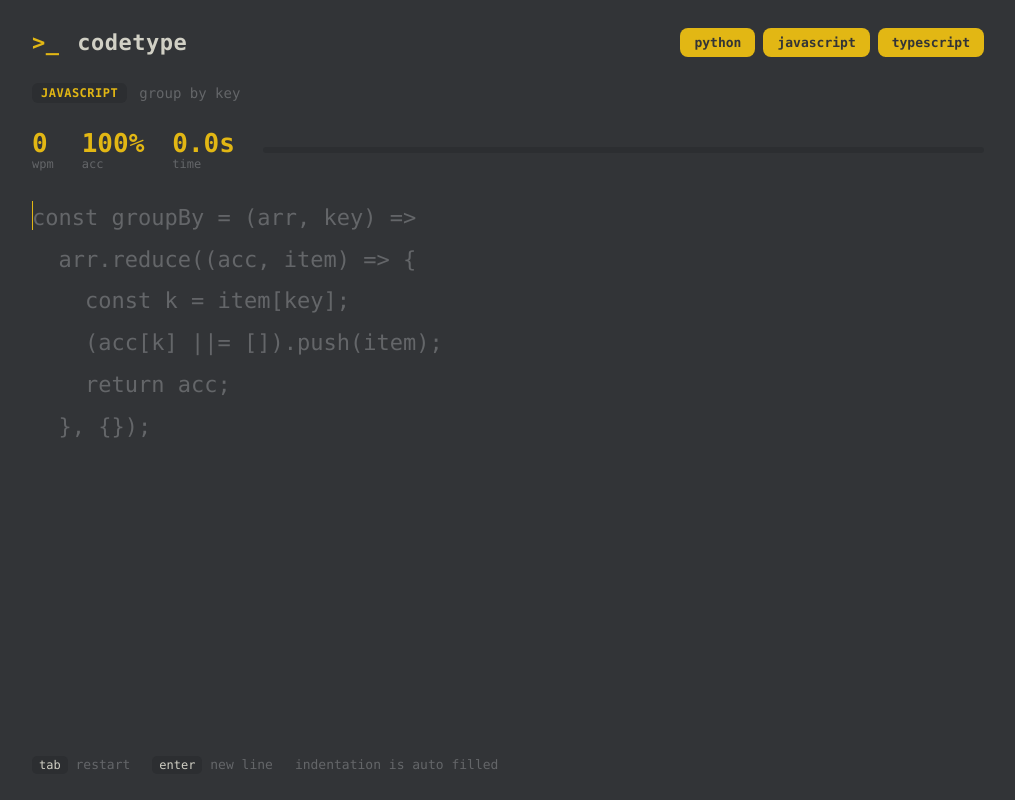
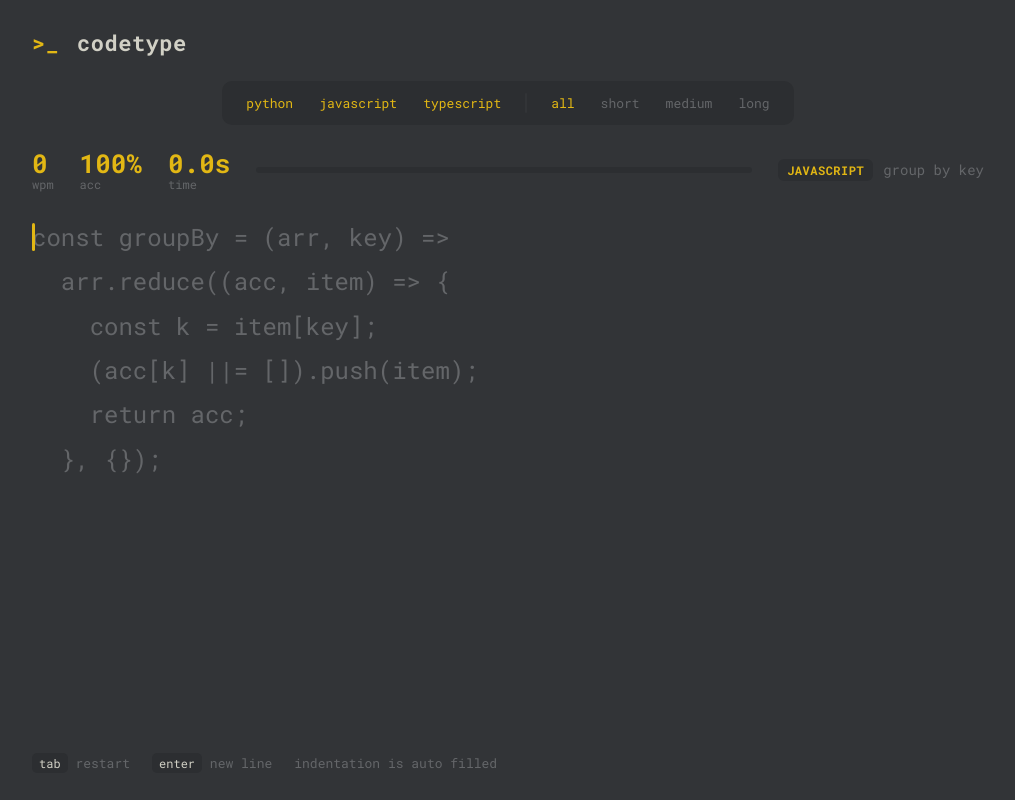
Before and after one commit to shplok/caret, a React (Vite) app: page / in a window 1280 px wide. Shown: the whole page, without its empty margins (132-1147 px from the left). Built offline with nearby package versions, Linux system fonts and the light colour scheme.

Commit message:
add gliding caret, monkeytype style config bar, length filter and focus blur

```diff
--- a/index.html
+++ b/index.html
@@ -4,6 +4,12 @@
     <meta charset="UTF-8" />
     <meta name="viewport" content="width=device-width, initial-scale=1.0" />
     <title>codetype</title>
+    <link rel="preconnect" href="https://fonts.googleapis.com" />
+    <link rel="preconnect" href="https://fonts.gstatic.com" crossorigin />
+    <link
+      href="https://fonts.googleapis.com/css2?family=Roboto+Mono:wght@400;500;700&display=swap"
+      rel="stylesheet"
+    />
   </head>
   <body>
     <div id="root"></div>
--- a/src/App.jsx
+++ b/src/App.jsx
@@ -1,4 +1,4 @@
-import { useEffect, useMemo, useReducer, useRef } from 'react'
+import { useEffect, useLayoutEffect, useMemo, useReducer, useRef } from 'react'
 import { LANGUAGES, snippets } from './snippets.js'
 import {
   buildSteps,
@@ -8,6 +8,15 @@ import {
   computeWpm,
   computeAccuracy,
 } from './typing.js'
+
+const LENGTHS = ['all', 'short', 'medium', 'long']
+
+function lengthOf(code) {
+  const n = code.split('\n').length
+  if (n <= 3) return 'short'
+  if (n <= 6) return 'medium'
+  return 'long'
+}
 
 // build a fresh engine state for a snippet.
 function makeEngine(snippet) {
@@ -43,12 +52,24 @@ function classFor(step, status) {
 export default function App() {
   const [, force] = useReducer((c) => c + 1, 0)
 
-  const [langs, setLangs] = useReducerLike(new Set(LANGUAGES))
+  // filter state kept in refs so the single key handler always reads fresh values.
+  const langsRef = useRef(new Set(LANGUAGES))
+  const lengthRef = useRef('all')
+  const focusedRef = useRef(true)
 
-  const pool = useMemo(
-    () => snippets.filter((s) => langs.has(s.language)),
-    [langs],
-  )
+  const langs = langsRef.current
+  const length = lengthRef.current
+  const focused = focusedRef.current
+
+  const pool = useMemo(() => {
+    let p = snippets.filter((s) => langs.has(s.language))
+    if (length !== 'all') {
+      const f = p.filter((s) => lengthOf(s.code) === length)
+      if (f.length) p = f // fall back to the wider set rather than showing nothing
+    }
+    return p
+    // eslint-disable-next-line react-hooks/exhaustive-deps
+  }, [langs, length])
 
   const snippetRef = useRef(pick(pool))
   const engineRef = useRef(makeEngine(snippetRef.current))
@@ -68,13 +89,37 @@ export default function App() {
     loadSnippet(pick(pool, snippetRef.current.id))
   }
 
-  // if the language filter no longer includes the current snippet, swap it out.
-  useEffect(() => {
-    if (!langs.has(snippetRef.current.language)) {
-      loadSnippet(pick(pool))
+  function setLangs(updater) {
+    langsRef.current = updater(langsRef.current)
+    ensureInPool()
+    force()
   }
-    // eslint-disable-next-line react-hooks/exhaustive-deps
-  }, [langs])
+
+  function setLength(value) {
+    lengthRef.current = value
+    ensureInPool()
+    force()
+  }
+
+  // after a filter change, swap the snippet if it no longer matches.
+  function ensureInPool() {
+    let p = snippets.filter((s) => langsRef.current.has(s.language))
+    if (lengthRef.current !== 'all') {
+      const f = p.filter((s) => lengthOf(s.code) === lengthRef.current)
+      if (f.length) p = f
+    }
+    if (!p.some((s) => s.id === snippetRef.current.id)) {
+      snippetRef.current = pick(p)
+      engineRef.current = makeEngine(snippetRef.current)
+    }
+  }
+
+  function setFocused(v) {
+    if (focusedRef.current !== v) {
+      focusedRef.current = v
+      force()
+    }
+  }
 
   // live timer: re-render a few times a second while typing.
   useEffect(() => {
@@ -89,6 +134,7 @@ export default function App() {
   const handlerRef = useRef(null)
   handlerRef.current = function handleKey(e) {
     if (e.ctrlKey || e.metaKey || e.altKey) return
+    setFocused(true)
     if (e.key === ' ') e.preventDefault() // stop page scroll on space
 
     if (e.key === 'Tab') {
@@ -165,13 +211,38 @@ export default function App() {
   }
 
   useEffect(() => {
-    const fn = (e) => handlerRef.current(e)
-    window.addEventListener('keydown', fn)
-    return () => window.removeEventListener('keydown', fn)
+    const onKey = (e) => handlerRef.current(e)
+    const onBlur = () => setFocused(false)
+    const onFocus = () => setFocused(true)
+    window.addEventListener('keydown', onKey)
+    window.addEventListener('blur', onBlur)
+    window.addEventListener('focus', onFocus)
+    return () => {
+      window.removeEventListener('keydown', onKey)
+      window.removeEventListener('blur', onBlur)
+      window.removeEventListener('focus', onFocus)
+    }
   }, [])
 
   const eng = engineRef.current
   const snippet = snippetRef.current
+
+  // glide the caret to the current character after every render.
+  const caretRef = useRef(null)
+  const currentCharRef = useRef(null)
+  useLayoutEffect(() => {
+    const caret = caretRef.current
+    if (!caret) return
+    const cur = currentCharRef.current
+    if (eng.finished || !cur) {
+      caret.style.opacity = '0'
+      return
+    }
+    caret.style.opacity = '1'
+    caret.style.left = `${cur.offsetLeft}px`
+    caret.style.top = `${cur.offsetTop}px`
+    caret.style.height = `${cur.offsetHeight}px`
+  })
 
   const correctChars = eng.statuses.filter((s) => s === 'correct').length
   const elapsedMs = eng.started
@@ -183,32 +254,22 @@ export default function App() {
   const totalTypable = typableCount(eng.steps)
   const progress = totalTypable ? Math.round((done / totalTypable) * 100) : 0
 
-  // build the rendered code with an inline caret.
-  const rendered = []
-  eng.steps.forEach((step, i) => {
-    if (i === eng.pos && !eng.finished) {
-      rendered.push(<span key={`caret-${i}`} className="caret" />)
-    }
-    rendered.push(
-      <span key={i} className={classFor(step, eng.statuses[i])}>
-        {step.ch}
-      </span>,
-    )
-  })
-
   return (
     <div className="app">
       <header className="topbar">
         <div className="logo">
           <span className="logo-mark">&gt;_</span> codetype
         </div>
-        <div className="chips">
+      </header>
+
+      <div className="config">
+        <div className="config-group">
           {LANGUAGES.map((lang) => (
             <button
               key={lang}
-              className={`chip ${langs.has(lang) ? 'on' : ''}`}
+              className={`opt ${langs.has(lang) ? 'on' : ''}`}
               onClick={(e) => {
-                toggleLang(setLangs, lang)
+                setLangs((prev) => toggle(prev, lang))
                 e.currentTarget.blur()
               }}
             >
@@ -216,11 +277,21 @@ export default function App() {
             </button>
           ))}
         </div>
-      </header>
-
-      <div className="meta">
-        <span className={`badge ${snippet.language}`}>{snippet.language}</span>
-        <span className="title">{snippet.title}</span>
+        <div className="config-divider" />
+        <div className="config-group">
+          {LENGTHS.map((len) => (
+            <button
+              key={len}
+              className={`opt ${length === len ? 'on' : ''}`}
+              onClick={(e) => {
+                setLength(len)
+                e.currentTarget.blur()
+              }}
+            >
+              {len}
+            </button>
+          ))}
+        </div>
       </div>
 
       <div className="stats">
@@ -239,10 +310,32 @@ export default function App() {
         <div className="progressbar">
           <div className="progressfill" style={{ width: `${progress}%` }} />
         </div>
+        <div className="meta">
+          <span className={`badge ${snippet.language}`}>{snippet.language}</span>
+          <span className="title">{snippet.title}</span>
+        </div>
       </div>
 
-      <div className="code-wrap">
-        <pre className="code">{rendered}</pre>
+      <div
+        className="code-wrap"
+        onClick={() => setFocused(true)}
+      >
+        <pre className={`code ${focused ? '' : 'blurred'}`}>
+          <span ref={caretRef} className="caret" />
+          {eng.steps.map((step, i) => (
+            <span
+              key={i}
+              ref={i === eng.pos ? currentCharRef : null}
+              className={classFor(step, eng.statuses[i])}
+            >
+              {step.ch}
+            </span>
+          ))}
+        </pre>
+
+        {!focused && !eng.finished && (
+          <div className="focus-note">click or press any key to focus</div>
+        )}
 
         {eng.finished && (
           <div className="results">
@@ -298,19 +391,7 @@ function advance(eng) {
   }
 }
 
-// tiny helper so langs behaves like state but stays a Set.
-function useReducerLike(initial) {
-  const [, force] = useReducer((c) => c + 1, 0)
-  const ref = useRef(initial)
-  const set = (updater) => {
-    ref.current = typeof updater === 'function' ? updater(ref.current) : updater
-    force()
-  }
-  return [ref.current, set]
-}
-
-function toggleLang(setLangs, lang) {
-  setLangs((prev) => {
+function toggle(prev, lang) {
   const next = new Set(prev)
   if (next.has(lang)) {
     if (next.size > 1) next.delete(lang)
@@ -318,5 +399,4 @@ function toggleLang(setLangs, lang) {
     next.add(lang)
   }
   return next
-  })
 }
--- a/src/styles.css
+++ b/src/styles.css
@@ -6,7 +6,7 @@
   --accent: #e2b714;
   --error: #ca4754;
   --error-extra: #7e2a33;
-  --mono: 'JetBrains Mono', 'Fira Code', 'SF Mono', ui-monospace, Menlo,
+  --mono: 'Roboto Mono', 'JetBrains Mono', 'SF Mono', ui-monospace, Menlo,
     Consolas, monospace;
 }
 
@@ -34,7 +34,7 @@ body {
   padding: 28px 24px;
   display: flex;
   flex-direction: column;
-  gap: 26px;
+  gap: 24px;
 }
 
 /* top bar */
@@ -42,8 +42,6 @@ body {
   display: flex;
   align-items: center;
   justify-content: space-between;
-  flex-wrap: wrap;
-  gap: 14px;
 }
 
 .logo {
@@ -58,38 +56,93 @@ body {
   margin-right: 4px;
 }
 
-.chips {
+/* monkeytype-style config bar */
+.config {
+  align-self: center;
   display: flex;
-  gap: 8px;
+  align-items: center;
+  gap: 14px;
+  background: var(--sub-alt);
+  border-radius: 10px;
+  padding: 8px 14px;
+  font-size: 13px;
 }
 
-.chip {
+.config-group {
+  display: flex;
+  gap: 6px;
+}
+
+.config-divider {
+  width: 2px;
+  height: 20px;
+  background: var(--bg);
+  border-radius: 1px;
+}
+
+.opt {
   font-family: var(--mono);
   font-size: 13px;
   color: var(--sub);
-  background: var(--sub-alt);
+  background: transparent;
   border: none;
-  border-radius: 8px;
-  padding: 7px 14px;
+  border-radius: 6px;
+  padding: 5px 10px;
   cursor: pointer;
-  transition: color 0.12s, background 0.12s;
+  transition: color 0.12s ease, background 0.12s ease;
 }
 
-.chip:hover {
+.opt:hover {
   color: var(--text);
 }
 
-.chip.on {
-  color: var(--bg);
-  background: var(--accent);
-  font-weight: 600;
+.opt.on {
+  color: var(--accent);
 }
 
-/* snippet meta */
+/* live stats */
+.stats {
+  display: flex;
+  align-items: center;
+  gap: 26px;
+}
+
+.stat {
+  display: flex;
+  flex-direction: column;
+  line-height: 1.1;
+}
+
+.stat-value {
+  font-size: 26px;
+  color: var(--accent);
+  font-weight: 700;
+  font-variant-numeric: tabular-nums;
+}
+
+.stat-label {
+  font-size: 12px;
+  color: var(--sub);
+}
+
+.progressbar {
+  flex: 1;
+  height: 6px;
+  background: var(--sub-alt);
+  border-radius: 3px;
+  overflow: hidden;
+}
+
+.progressfill {
+  height: 100%;
+  background: var(--accent);
+  transition: width 0.15s ease;
+}
+
 .meta {
   display: flex;
   align-items: center;
-  gap: 12px;
+  gap: 10px;
 }
 
 .badge {
@@ -118,67 +171,33 @@ body {
   font-size: 14px;
 }
 
-/* live stats */
-.stats {
-  display: flex;
-  align-items: center;
-  gap: 28px;
-}
-
-.stat {
-  display: flex;
-  flex-direction: column;
-  line-height: 1.1;
-}
-
-.stat-value {
-  font-size: 26px;
-  color: var(--accent);
-  font-weight: 700;
-}
-
-.stat-label {
-  font-size: 12px;
-  color: var(--sub);
-}
-
-.progressbar {
-  flex: 1;
-  height: 6px;
-  background: var(--sub-alt);
-  border-radius: 3px;
-  overflow: hidden;
-}
-
-.progressfill {
-  height: 100%;
-  background: var(--accent);
-  transition: width 0.15s ease;
-}
-
 /* code area */
 .code-wrap {
   position: relative;
   flex: 1;
+  cursor: text;
 }
 
 .code {
+  position: relative;
   font-family: var(--mono);
-  font-size: 22px;
-  line-height: 1.9;
+  font-size: 24px;
+  line-height: 1.85;
   white-space: pre;
   margin: 0;
   overflow-x: auto;
   tab-size: 4;
+  transition: filter 0.25s ease, opacity 0.25s ease;
+}
+
+.code.blurred {
+  filter: blur(5px);
+  opacity: 0.55;
 }
 
 .ch {
   color: var(--sub);
-  position: relative;
-}
-
-.ch.auto {
-  color: var(--sub);
+  transition: color 0.08s ease;
 }
 
 .ch.correct {
@@ -189,24 +208,21 @@ body {
   color: var(--error);
 }
 
-.ch.space.incorrect {
-  background: var(--error-extra);
-  border-radius: 2px;
-}
-
+.ch.space.incorrect,
 .ch.newline.incorrect {
   background: var(--error-extra);
   border-radius: 2px;
 }
 
-/* blinking caret */
+/* gliding caret */
 .caret {
-  display: inline-block;
-  width: 0;
-  border-left: 2px solid var(--accent);
+  position: absolute;
+  width: 3px;
+  border-radius: 2px;
+  background: var(--accent);
   height: 1.3em;
-  margin: 0 -1px;
-  vertical-align: text-bottom;
+  will-change: left, top;
+  transition: left 0.09s ease, top 0.09s ease;
   animation: blink 1s steps(1) infinite;
 }
 
@@ -214,6 +230,18 @@ body {
   50% {
     opacity: 0;
   }
+}
+
+/* focus note */
+.focus-note {
+  position: absolute;
+  inset: 0;
+  display: flex;
+  align-items: center;
+  justify-content: center;
+  color: var(--text);
+  font-size: 15px;
+  pointer-events: none;
 }
 
 /* results overlay */
@@ -227,6 +255,13 @@ body {
   justify-content: center;
   gap: 30px;
   border-radius: 12px;
+  animation: fade 0.2s ease;
+}
+
+@keyframes fade {
+  from {
+    opacity: 0;
+  }
 }
 
 .results-grid {
@@ -248,6 +283,7 @@ body {
   font-size: 32px;
   color: var(--text);
   font-weight: 700;
+  font-variant-numeric: tabular-nums;
 }
 
 .result.big .result-value {
```
Lines whose indentation alone changed are shown as unchanged.
